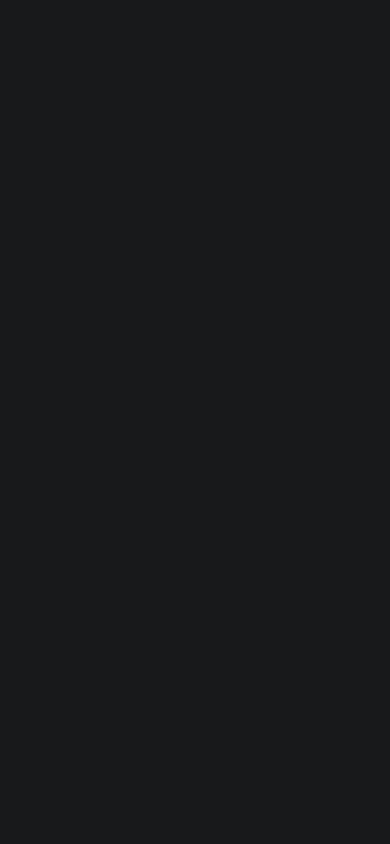
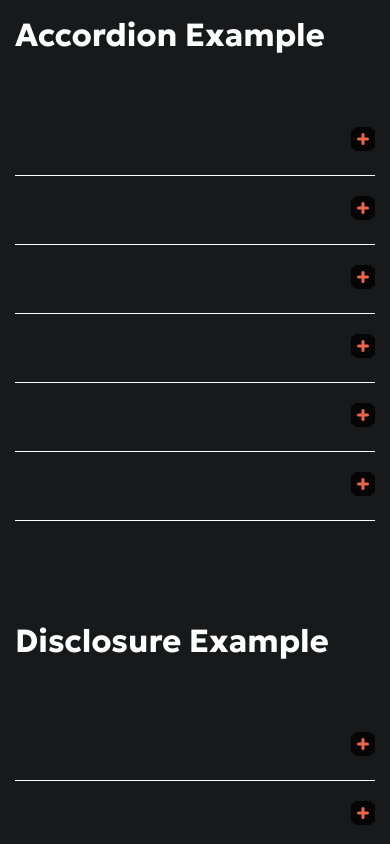
Before and after one commit to Mid1i/Accordion-Standarts, a Vue app: page / in a window 390 px wide. Built offline with nearby package versions, Linux system fonts and the light colour scheme.

Commit message:
fix: Небольшие изменения

```diff
--- a/src/App.vue
+++ b/src/App.vue
@@ -1,7 +1,37 @@
-<script setup lang="ts"></script>
+<script setup lang="ts">
+	import Accordion from "@/components/Accordion.vue";
+	import Disclosure from "@/components/Disclosure.vue";
+	import { items } from "@/constants";
+</script>
 
 
-<template></template>
+<template>
+	<section class="container">
+		<Accordion title="Accordion Example" :items="items"/>
+		<Disclosure title="Disclosure Example" :items="items"/>
+	</section>
+</template>
 
 
-<style scoped lang="scss"></style>
+<style scoped lang="scss">
+	.container {
+		display: flex;
+		flex-direction: column;
+		gap: 100px;
+
+		padding: 20px 100px 80px;
+	}
+
+
+	@media(max-width: 1024px) {
+		.container {
+			padding: 20px 40px 40px;
+		}
+	}
+
+	@media(max-width: 500px) {
+		.container {
+			padding: 15px 15px 40px;
+		}
+	}
+</style>
```
